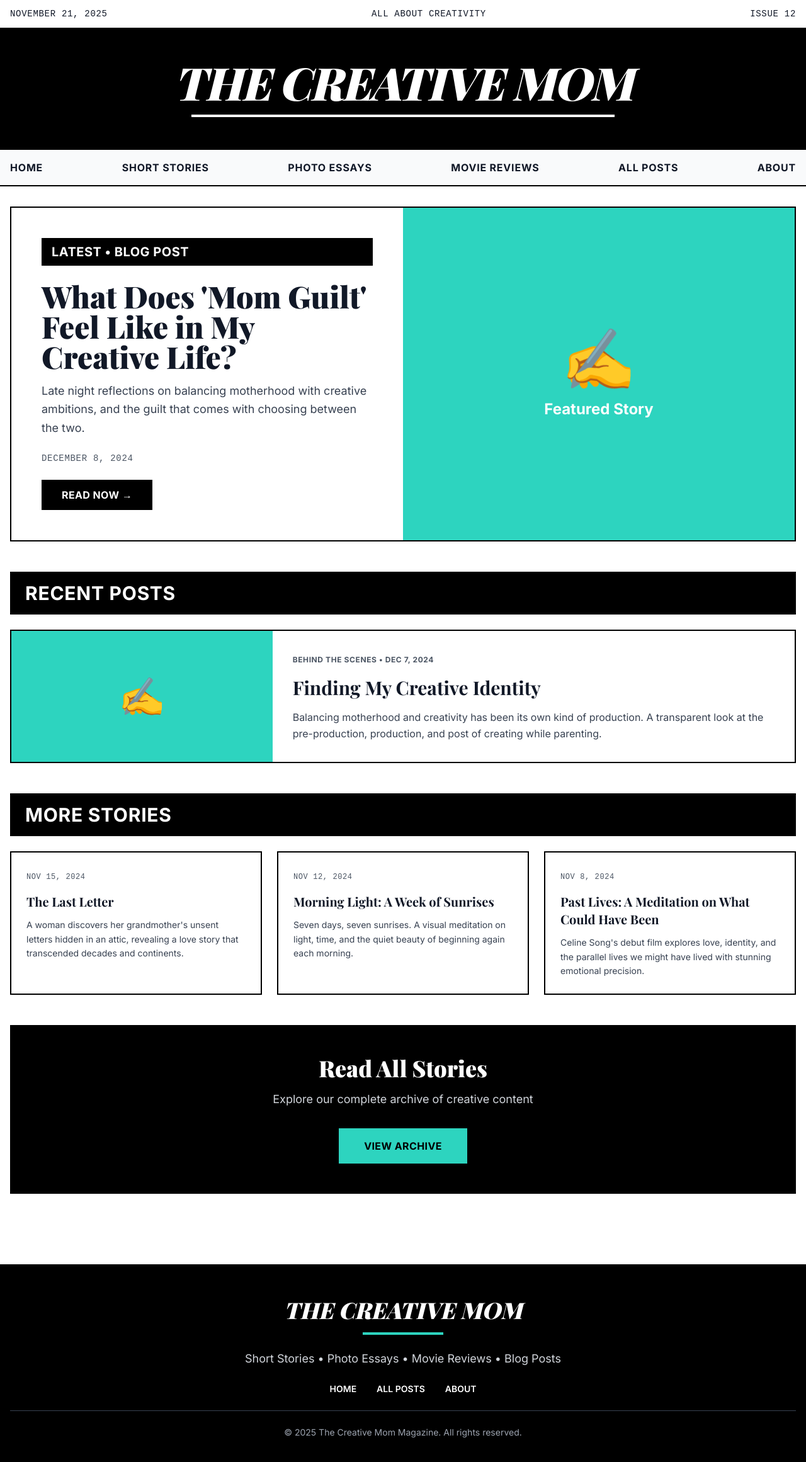
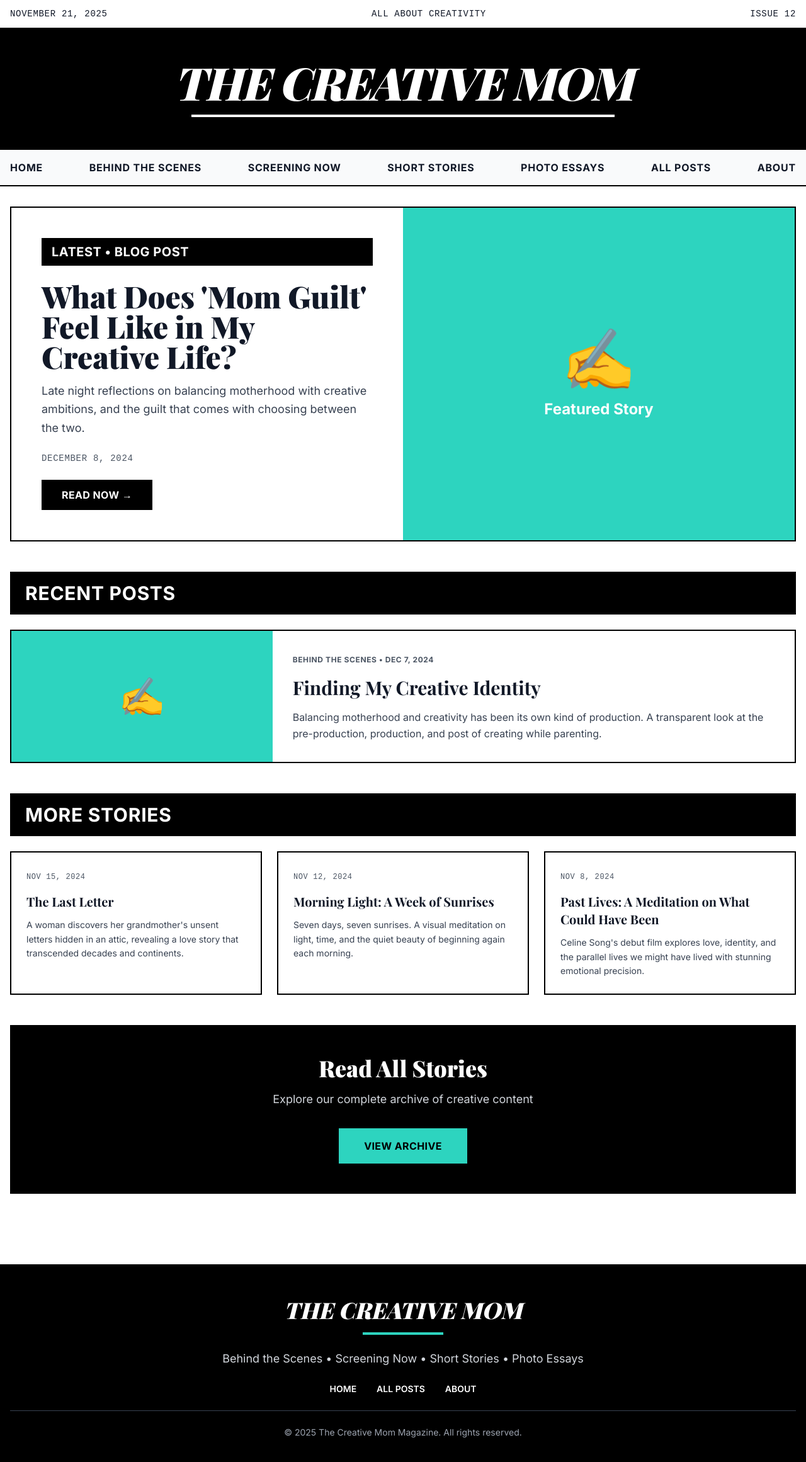
Before and after one commit to BizTrackxrp/TheCreativeMom, a Next.js app: page / in a window 1280 px wide. Shown: the top 2322 px of the page at 63% size. Built offline with nearby package versions, Linux system fonts and the light colour scheme; a web font is replaced by a local one.

Commit message:
Update layout.tsx

```diff
--- a/app/layout.tsx
+++ b/app/layout.tsx
@@ -9,7 +9,7 @@ const playfair = Playfair_Display({ subsets: ["latin"], variable: '--font-playfa
 
 export const metadata: Metadata = {
   title: "The Creative Mom - Magazine",
-  description: "Short stories, photo essays, movie reviews, and creative blog posts",
+  description: "Behind the scenes, screening now, short stories, and photo essays",
 };
 
 export default function RootLayout({
@@ -56,6 +56,18 @@ export default function RootLayout({
                 Home
               </Link>
               <Link
+                href="/blog?category=Behind the Scenes"
+                className="text-sm md:text-base font-bold uppercase tracking-wider hover:text-teal-600 transition-colors"
+              >
+                Behind the Scenes
+              </Link>
+              <Link
+                href="/blog?category=Screening Now"
+                className="text-sm md:text-base font-bold uppercase tracking-wider hover:text-teal-600 transition-colors"
+              >
+                Screening Now
+              </Link>
+              <Link
                 href="/blog?category=Short Stories"
                 className="text-sm md:text-base font-bold uppercase tracking-wider hover:text-teal-600 transition-colors"
               >
@@ -66,12 +78,6 @@ export default function RootLayout({
                 className="text-sm md:text-base font-bold uppercase tracking-wider hover:text-teal-600 transition-colors"
               >
                 Photo Essays
-              </Link>
-              <Link
-                href="/blog?category=Movie Reviews"
-                className="text-sm md:text-base font-bold uppercase tracking-wider hover:text-teal-600 transition-colors"
-              >
-                Movie Reviews
               </Link>
               <Link
                 href="/blog"
@@ -102,7 +108,7 @@ export default function RootLayout({
               </h3>
               <div className="h-1 bg-teal-400 w-32 mx-auto mb-6"></div>
               <p className="text-gray-300 mb-6 text-lg">
-                Short Stories • Photo Essays • Movie Reviews • Blog Posts
+                Behind the Scenes • Screening Now • Short Stories • Photo Essays
               </p>
               <div className="flex justify-center gap-8 mb-6 flex-wrap text-sm">
                 <Link href="/" className="hover:text-teal-400 transition-colors uppercase font-semibold">
```
